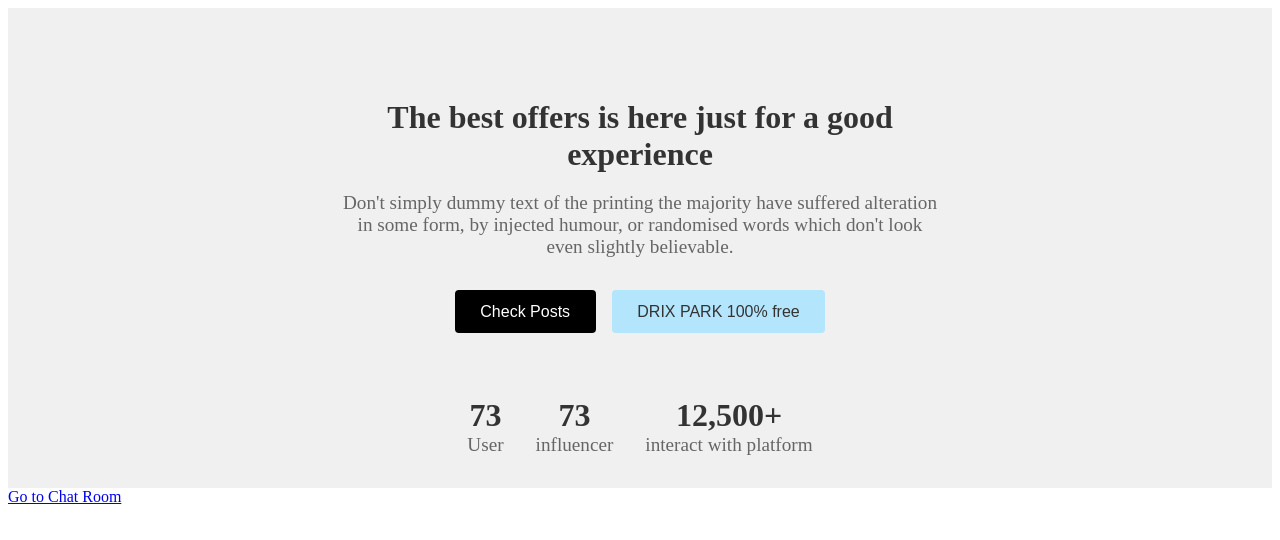
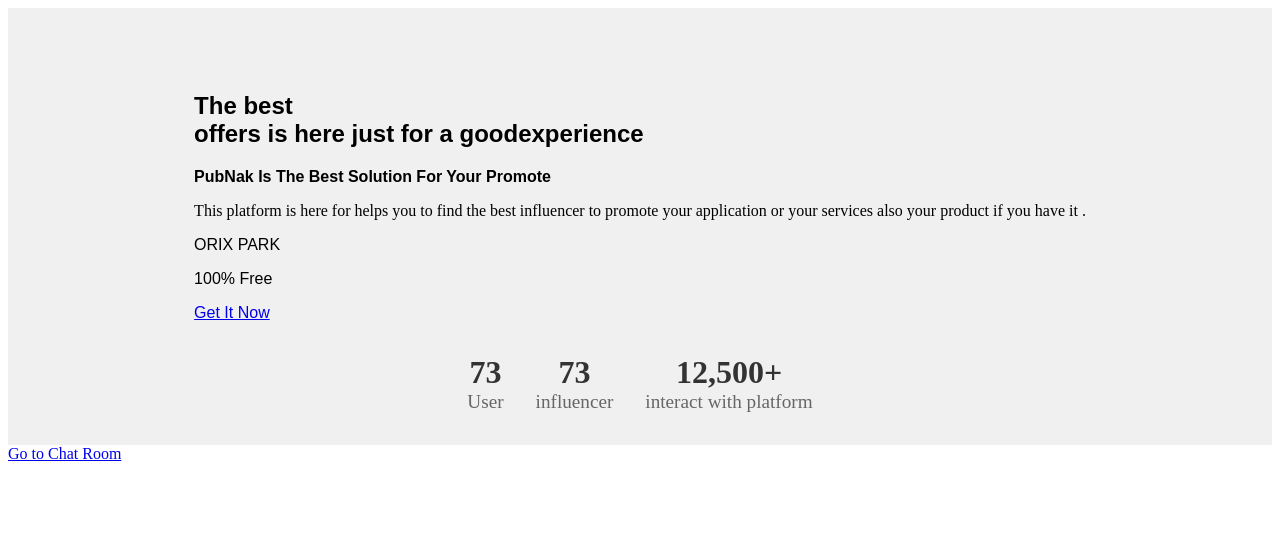
Before and after one commit to AnasNAK/PubNak, a Next.js app in the folder pubnak-client/: page / in a window 1280 px wide. Shown: the top 540 px of the page. Built offline with nearby package versions, Linux system fonts and the light colour scheme.

Commit message:
hero content component with css

```diff
--- a/pubnak-client/src/components/pages/HomePage/HeroSection/HeroContent.module.css
+++ b/pubnak-client/src/components/pages/HomePage/HeroSection/HeroContent.module.css
@@ -1,9 +1,24 @@
-/* HeroContent.module.css */
 .heroContent {
   text-align: center;
   max-width: 600px;
   margin-bottom: 2rem;
 }
+
+
+@media (max-width: 768px) {
+  .heroContent {
+    text-align: center;
+    max-width: 100%;
+    padding: 0 1rem;
+  }
+
+  .buttonContainer {
+    flex-direction: column;
+    align-items: center;
+  }
+}
+
+
 
 .heroTitle {
   font-size: 2rem;
@@ -24,15 +39,19 @@
   gap: 1rem;
 }
 
-  @media (max-width: 768px) {
-    .heroContent {
-      text-align: center;
-      max-width: 100%;
-      padding: 0 1rem;
+.goldmanRegular {
+  font-family: "Goldman", sans-serif;
+  font-weight: 400;
+  font-style: normal;
 }
 
-    .buttonContainer {
-      flex-direction: column;
-      align-items: center;
+.goldmanBold{
+  font-family: "Goldman", sans-serif;
+  font-weight: 700;
+  font-style: normal;
 }
+.jacques{
+  font-family: "Jacques Francois", serif;
+  font-weight: 400;
+  font-style: normal;
 }
--- a/pubnak-client/src/components/pages/HomePage/HeroSection/HeroContent.tsx
+++ b/pubnak-client/src/components/pages/HomePage/HeroSection/HeroContent.tsx
@@ -2,21 +2,40 @@
 import React from 'react';
 import Button from '../../../common/button/Button';
 import styles from './HeroContent.module.css';
+import Link from 'next/link';
+
+
 
 const HeroContent: React.FC = () => {
   return (
-    <div className={styles.heroContent}>
-      <h1 className={styles.heroTitle}>
-        The best offers is here just for a good experience
+    <div className=''>
+      <h1 className={`${styles.goldmanBold} text-5xl space-y-9 text-white pt-24 text-center absolute z-[11] w-32 right-[8rem]`}>
+        <span className='right-[11rem] absolute space-y-9'>
+          <span className='text-black space-y-9'>The</span>
+          &nbsp;best</span>
+        <br />
+        <span className=''> <span className=''>offers</span> <span>is here just for</span> <span>a&nbsp;good</span></span>
+        <span className='right-[8.5rem] absolute py-8 '>
+          <span className='text-black '>expe</span>
+          rience</span>
       </h1>
-      <p className={styles.heroDescription}>
-        Don't simply dummy text of the printing the majority have suffered
-        alteration in some form, by injected humour, or randomised words which
-        don't look even slightly believable.
-      </p>
-      <div className={styles.buttonContainer}>
-        <Button variant="primary">Check Posts</Button>
-        <Button variant="secondary">DRIX PARK 100% free</Button>
+
+      <div className='flex flex-col p-8'>
+        <p className={`${styles.goldmanBold} font-bold text-5xl pt-24 w-3/6 flex flex-col  `}>
+         <span className='text-2xl'>PubNak</span> Is The Best Solution For Your Promote
+        </p>
+        <p className={`${styles.jacques} font-sm text-xl w-8/12 `}>
+          This platform is here for helps you to find the best influencer to promote your
+           application or your services also your product if you have it .
+        </p>
+        <p className={`${styles.goldmanRegular} text-3xl my-3 pl-2`}>
+        ORIX PARK
+        </p>
+        <div className={`${styles.goldmanRegular} flex gap-3  items-center `}>
+          <p className='text-xl underline-offset-2 underline font-extrabold  '>100% Free</p>
+          <Link href="/Login" className={`${styles.goldmanRegular} flex items-center gap-1 `}>Get It Now<i className="fa-solid fa-caret-right"></i></Link>
+
+        </div>
       </div>
     </div>
   );
```
Lines whose indentation alone changed are shown as unchanged.
